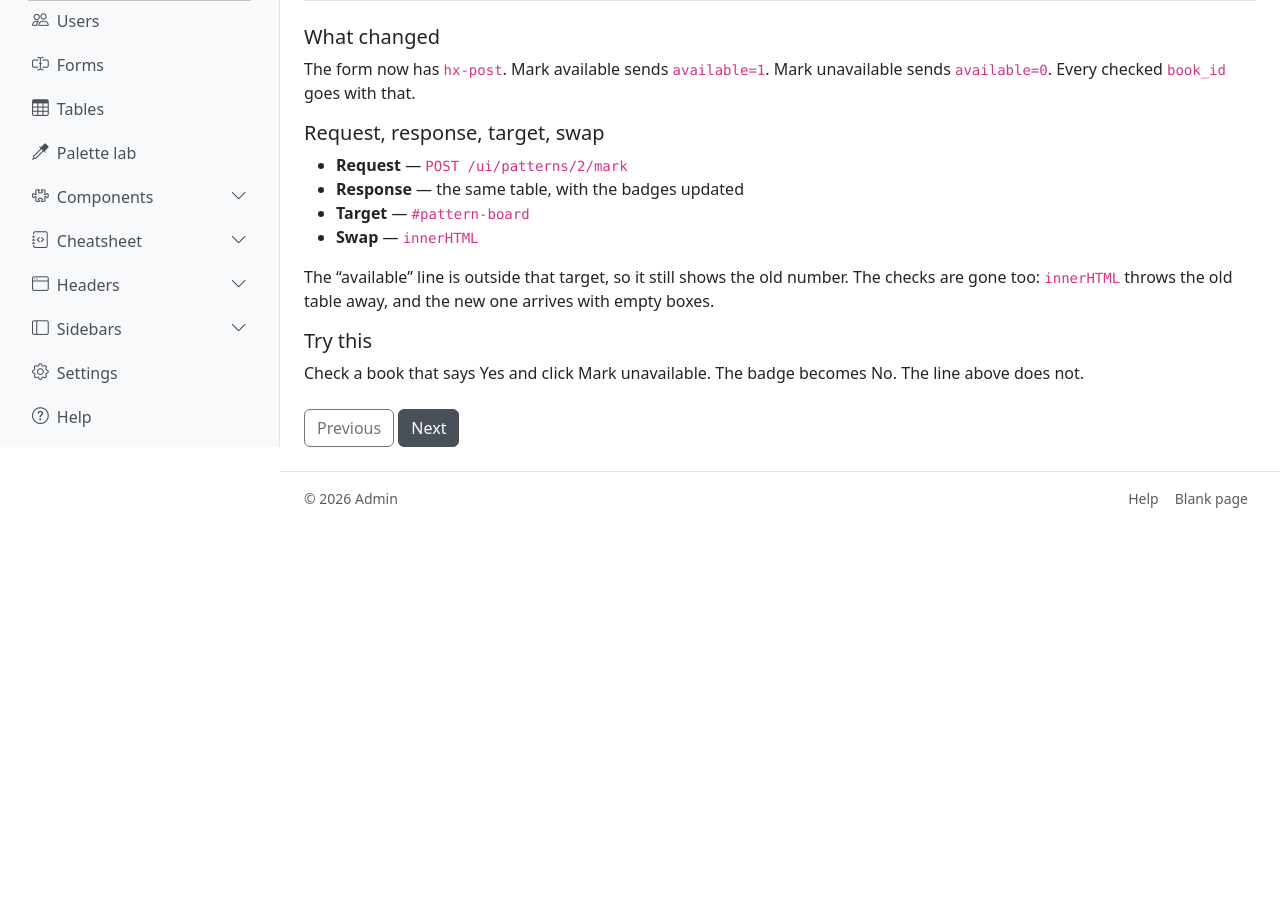
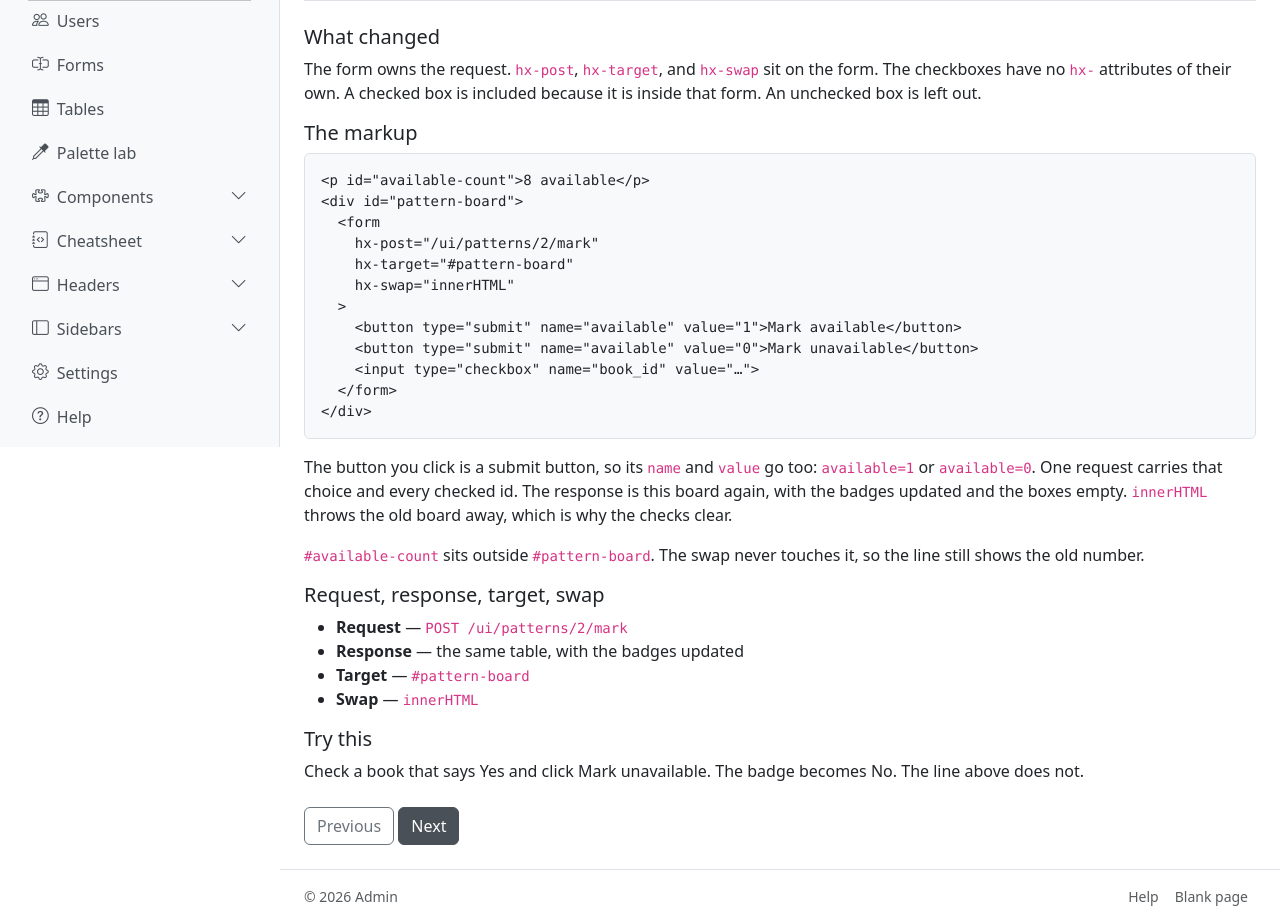
Before and after one commit to tgogos/htmx-bootstrap-tutorial, a FastAPI app: template app/ui/templates/patterns/lesson_2.html in a window 1280 px wide. Shown: the part 353-1276 px from the top of the page. Before the commit the page ends 861 px from the top, so only its background shows below. Run offline with FastAPI, Linux system fonts and the light colour scheme; the template is opened without the code that fills it, so the values that code supplies are empty; parts of the project's set-up code (start-up, migrations or seed data) failed here and were passed over; some libraries are stand-ins or nearby versions.

Commit message:
Show on pattern 2 that the form owns the request, so the checked ids and the clicked button travel together.
Co-authored-by: Cursor <cursoragent@cursor.com>

```diff
--- a/app/ui/templates/patterns/lesson_2.html
+++ b/app/ui/templates/patterns/lesson_2.html
@@ -7,7 +7,23 @@
 {% include "patterns/stage.html" %}
 
 <h2 class="h5 mt-4">What changed</h2>
-<p>The form now has <code>hx-post</code>. Mark available sends <code>available=1</code>. Mark unavailable sends <code>available=0</code>. Every checked <code>book_id</code> goes with that.</p>
+<p>The form owns the request. <code>hx-post</code>, <code>hx-target</code>, and <code>hx-swap</code> sit on the form. The checkboxes have no <code>hx-</code> attributes of their own. A checked box is included because it is inside that form. An unchecked box is left out.</p>
+
+<h2 class="h5">The markup</h2>
+<pre class="bg-body-tertiary border rounded p-3 small mb-3"><code>&lt;p id="available-count"&gt;8 available&lt;/p&gt;
+&lt;div id="pattern-board"&gt;
+  &lt;form
+    hx-post="/ui/patterns/2/mark"
+    hx-target="#pattern-board"
+    hx-swap="innerHTML"
+  &gt;
+    &lt;button type="submit" name="available" value="1"&gt;Mark available&lt;/button&gt;
+    &lt;button type="submit" name="available" value="0"&gt;Mark unavailable&lt;/button&gt;
+    &lt;input type="checkbox" name="book_id" value="…"&gt;
+  &lt;/form&gt;
+&lt;/div&gt;</code></pre>
+<p>The button you click is a submit button, so its <code>name</code> and <code>value</code> go too: <code>available=1</code> or <code>available=0</code>. One request carries that choice and every checked id. The response is this board again, with the badges updated and the boxes empty. <code>innerHTML</code> throws the old board away, which is why the checks clear.</p>
+<p><code>#available-count</code> sits outside <code>#pattern-board</code>. The swap never touches it, so the line still shows the old number.</p>
 
 <h2 class="h5">Request, response, target, swap</h2>
 <ul>
@@ -16,7 +32,6 @@
   <li><strong>Target</strong> — <code>#pattern-board</code></li>
   <li><strong>Swap</strong> — <code>innerHTML</code></li>
 </ul>
-<p>The “available” line is outside that target, so it still shows the old number. The checks are gone too: <code>innerHTML</code> throws the old table away, and the new one arrives with empty boxes.</p>
 
 <h2 class="h5">Try this</h2>
 <p>Check a book that says Yes and click Mark unavailable. The badge becomes No. The line above does not.</p>
```
